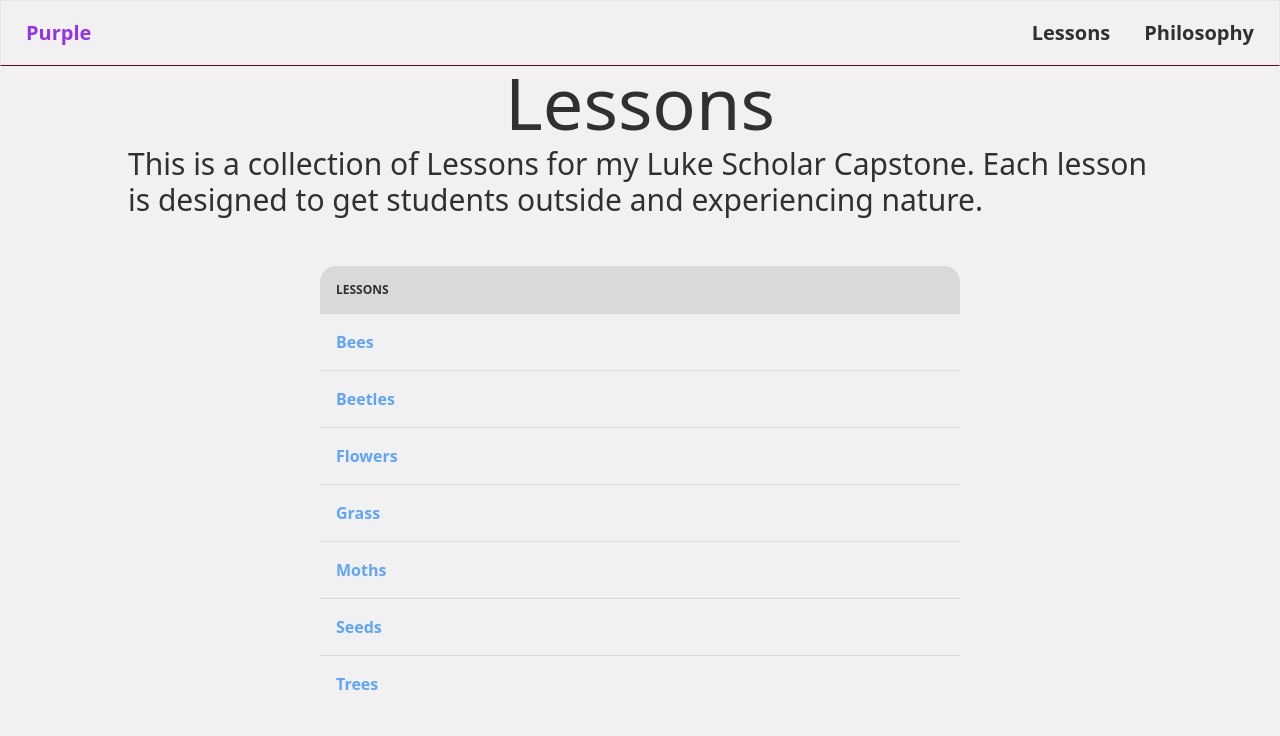
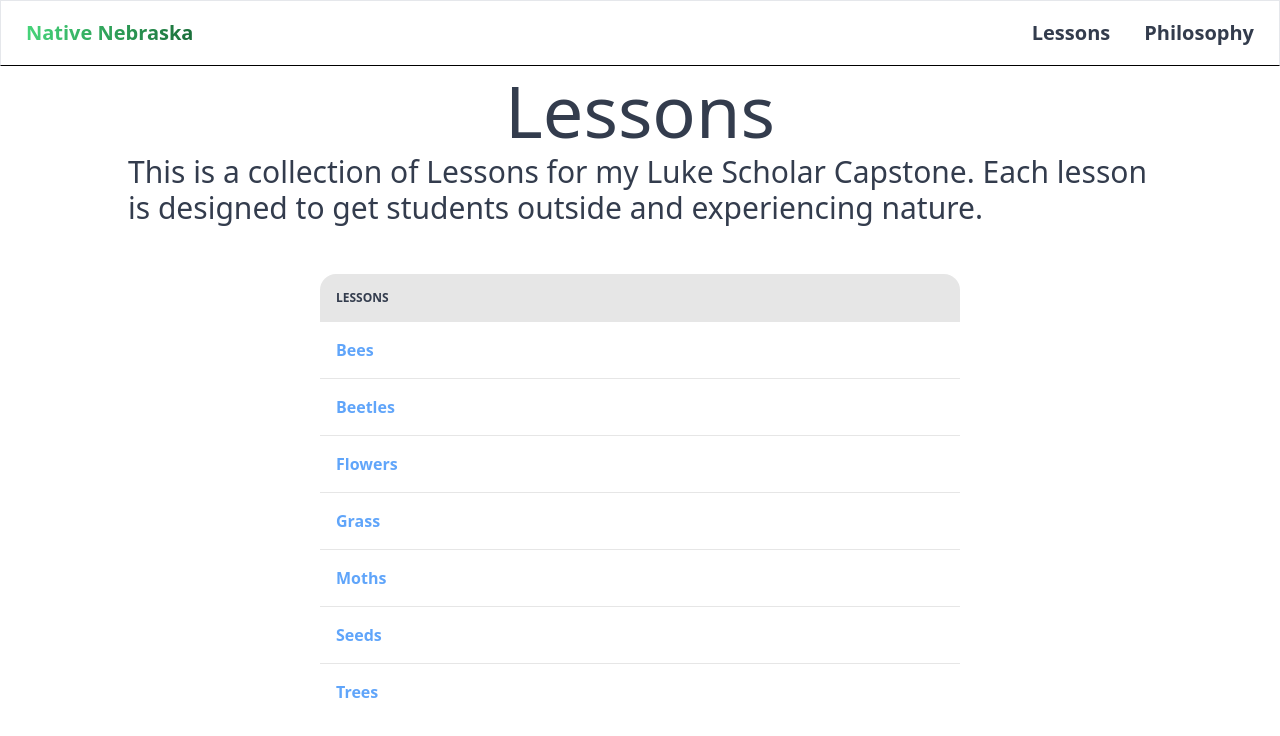
Before and after one commit to ikollipara/Purple, a Next.js app: page /lessons in a window 1280 px wide. Shown: the top 736 px of the page. Built offline with nearby package versions, Linux system fonts and the light colour scheme.

Commit message:
:rocket: Created homepage

```diff
--- a/components/navbar.tsx
+++ b/components/navbar.tsx
@@ -9,10 +9,12 @@
 import Link from "next/link";
 
 export const Navbar = () => (
-  <nav className="navbar border-solid border-b-primary-focus border">
-    <button className="btn btn-ghost normal-case text-xl text-purple-600 mr-auto">
-      Purple
-    </button>
+  <nav className="navbar border-solid border-b-black border">
+    <Link passHref href="/">
+      <a className="btn btn-ghost normal-case text-xl font-bold bg-clip-text text-transparent bg-gradient-to-r from-green-400 to-green-800 mr-auto">
+        Native Nebraska
+      </a>
+    </Link>
     <section className="inline-flex">
       <Link passHref href="/lessons">
         <a className="btn btn-ghost normal-case text-xl">Lessons</a>
--- a/next.config.js
+++ b/next.config.js
@@ -9,13 +9,4 @@ const withMDX = require("@next/mdx")({
 
 module.exports = withMDX({
   pageExtensions: ["ts", "tsx", "js", "jsx", "md", "mdx"],
-  async redirects() {
-    return [
-      {
-        source: "/",
-        destination: "/lessons",
-        permanent: true,
-      },
-    ];
-  },
 });
--- a/pages/_document.tsx
+++ b/pages/_document.tsx
@@ -9,7 +9,7 @@ import { Html, Head, Main, NextScript } from "next/document";
 
 export default function Document() {
   return (
-    <Html data-theme="autumn">
+    <Html data-theme="emerald">
       <Head></Head>
       <body>
         <Main />
--- /dev/null
+++ b/pages/index.tsx
@@ -0,0 +1,63 @@
+/**
+ * index.tsx
+ * Ian Kollipara
+ * 2022.11.21
+ *
+ * Homepage
+ */
+
+import Head from "next/head";
+import Link from "next/link";
+
+export default function HomePage() {
+  return (
+    <>
+      <Head>
+        <title>Native Nebraska</title>
+      </Head>
+      <div
+        className="hero min-h-[95vh]"
+        style={{
+          backgroundImage: `url("/PastedGraphic-1-1.png")`,
+        }}
+      >
+        <div className="hero-overlay bg-opacity-60"></div>
+        <div className="hero-content text-center text-neutral-content">
+          <div className="max-w-screen">
+            <h1 className="text-8xl font-bold bg-clip-text bg-gradient-to-r from-green-400 to-green-800 text-transparent my-4">
+              Native Nebraska
+            </h1>
+            <h2 className="text-2xl font-light mb-3">
+              Native Nebraska is an outdoor educational resource for kids grades
+              K-5th that focuses on teaching environmental concepts in an
+              attempt to foster a wonder in God’s creation and to teach
+              stewardship of His Earth. It can be used in formal education
+              settings or less formal settings such as a family outing.
+            </h2>
+            <h2 className="text-2xl text-center font-light my-4">
+              This project's design results from intentional reflection of the
+              following:
+            </h2>
+            <ul className="text-center space-y-4 text-xl">
+              <li className="mt-2">
+                Childhood and the impact of <strong>outdoor</strong>{" "}
+                environmental education
+              </li>
+              <li>
+                An understanding of Biology, Ecology and Environmental Science
+                from Concordia University Nebraska
+              </li>
+              <li>
+                An appreciation for Beauty, Thinking and Truth - Luke Scholars
+                Honors Program
+              </li>
+            </ul>
+            <Link href="/lessons" passHref>
+              <a className="mt-5 btn btn-primary">Get Started</a>
+            </Link>
+          </div>
+        </div>
+      </div>
+    </>
+  );
+}
--- a/pages/lessons/index.tsx
+++ b/pages/lessons/index.tsx
@@ -9,6 +9,7 @@
 import fs from "fs/promises";
 import { GetStaticProps, InferGetStaticPropsType } from "next";
 import Head from "next/head";
+import Image from "next/image";
 import Link from "next/link";
 
 export const getStaticProps: GetStaticProps = async (context) => {
@@ -30,9 +31,9 @@ export const getStaticProps: GetStaticProps = async (context) => {
 const Lessons = (props: InferGetStaticPropsType<typeof getStaticProps>) => (
   <>
     <Head>
-      <title>Purple - Lessons</title>
+      <title>Native Nebraska - Lessons</title>
     </Head>
-    <h1 className="text-7xl text-center mb-2">Lessons</h1>
+    <h1 className="text-7xl text-center my-2">Lessons</h1>
     <p className="mx-auto text-3xl font-light max-w-screen-lg mb-12">
       This is a collection of Lessons for my Luke Scholar Capstone. Each lesson
       is designed to get students outside and experiencing nature.
```
Also changed, not shown: 1 other file (tests, documents, lock files or other folders).
